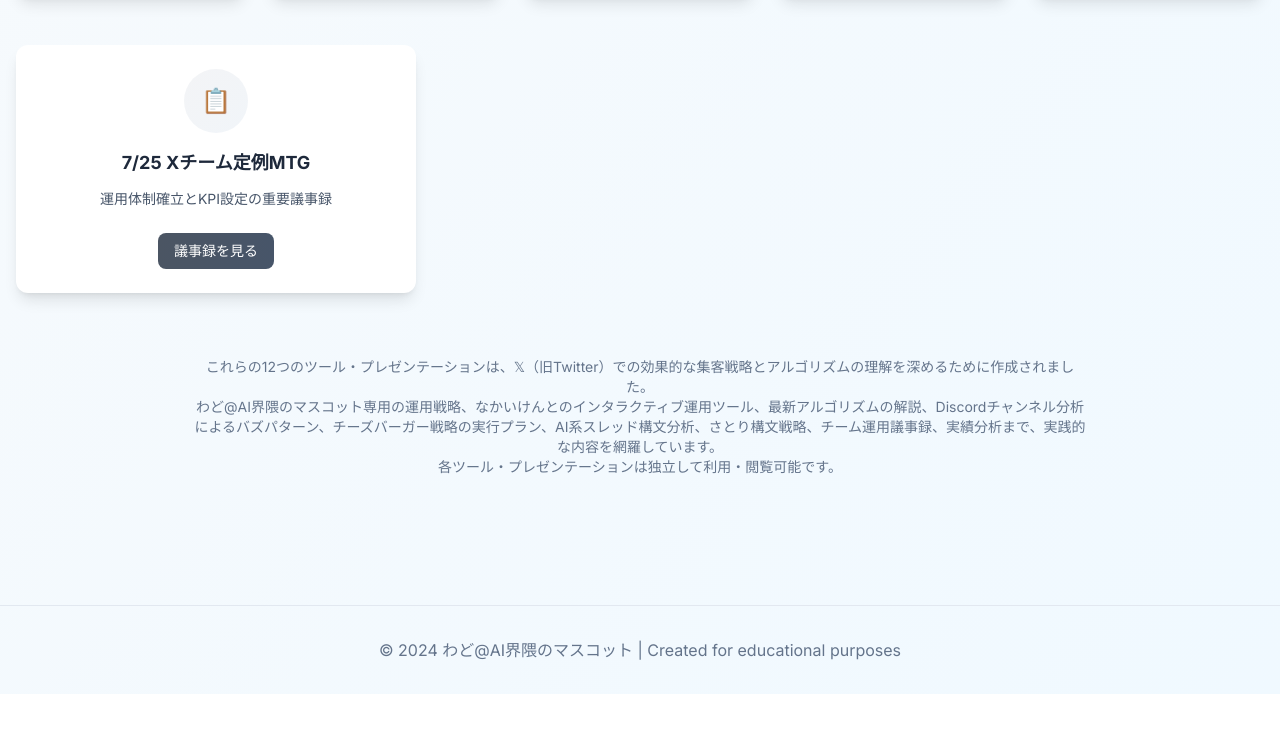
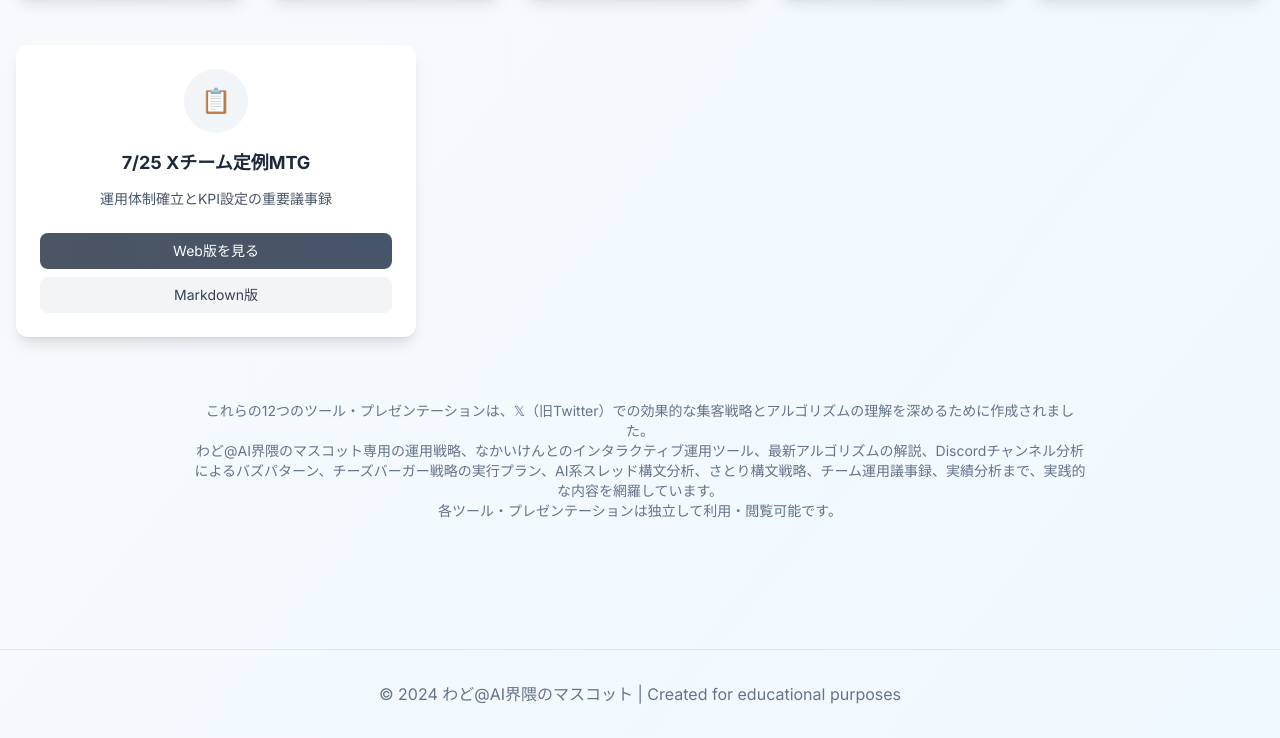
Before and after one commit to kento-nakai-ai/x-algorithm, a plain HTML site: page index.html in a window 1280 px wide. Shown: the part 851-1589 px from the top of the page. Before the commit the page ends 1545 px from the top, so only its background shows below. Drawn offline with nearby package versions, Linux system fonts and the light colour scheme.

Commit message:
feat: 7/25 Xチーム定例ミーティング議事録のMarkdown版を追加
- strategies/x-team-meeting-0725.md を新規作成
- HTMLページと同じ内容をMarkdown形式で参照・編集可能に
- READMEのプロジェクト構造にファイルを追加
- index.htmlの議事録カードにMarkdown版リンクを追加
- Web版とMarkdown版の両方からアクセス可能な構成に
- テキストベースでの編集・バージョン管理に対応

```diff
--- a/index.html
+++ b/index.html
@@ -224,10 +224,16 @@
                     </div>
                     <h3 class="text-lg font-bold text-slate-800 mb-3">7/25 Xチーム定例MTG</h3>
                     <p class="text-slate-600 mb-6 text-sm">運用体制確立とKPI設定の重要議事録</p>
-                    <a href="./pages/x-team-meeting-0725.html"
-                       class="inline-block bg-gradient-to-r from-gray-600 to-slate-600 text-white px-4 py-2 rounded-lg font-medium hover:from-gray-700 hover:to-slate-700 transition-all text-sm">
-                        議事録を見る
-                    </a>
+                    <div class="space-y-2">
+                        <a href="./pages/x-team-meeting-0725.html"
+                           class="block bg-gradient-to-r from-gray-600 to-slate-600 text-white px-4 py-2 rounded-lg font-medium hover:from-gray-700 hover:to-slate-700 transition-all text-sm">
+                            Web版を見る
+                        </a>
+                        <a href="./strategies/x-team-meeting-0725.md"
+                           class="block bg-gray-100 hover:bg-gray-200 text-gray-700 px-4 py-2 rounded-lg font-medium transition-all text-sm">
+                            Markdown版
+                        </a>
+                    </div>
                 </div>
             </div>
 
```
Also changed, not shown: 2 other files.
